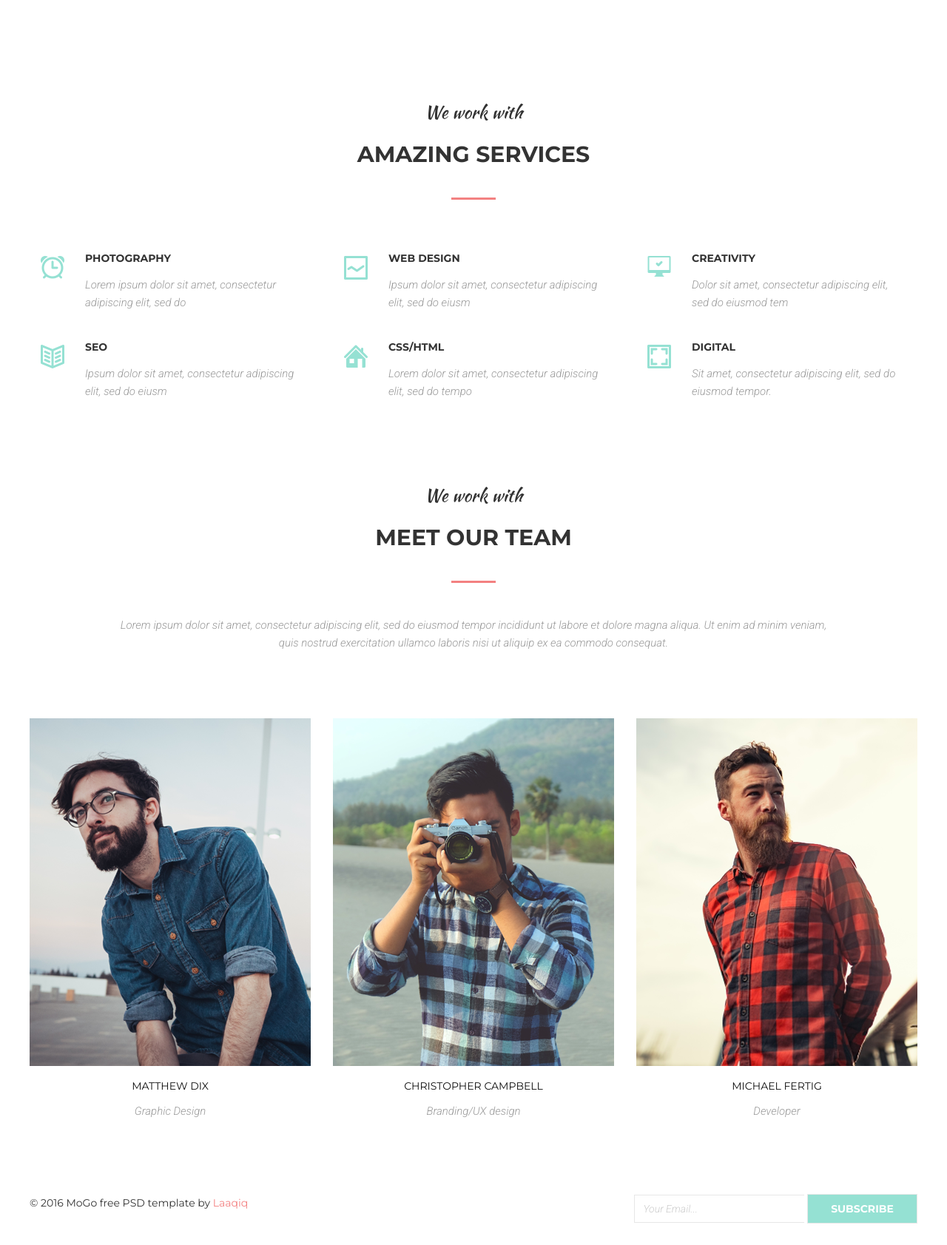
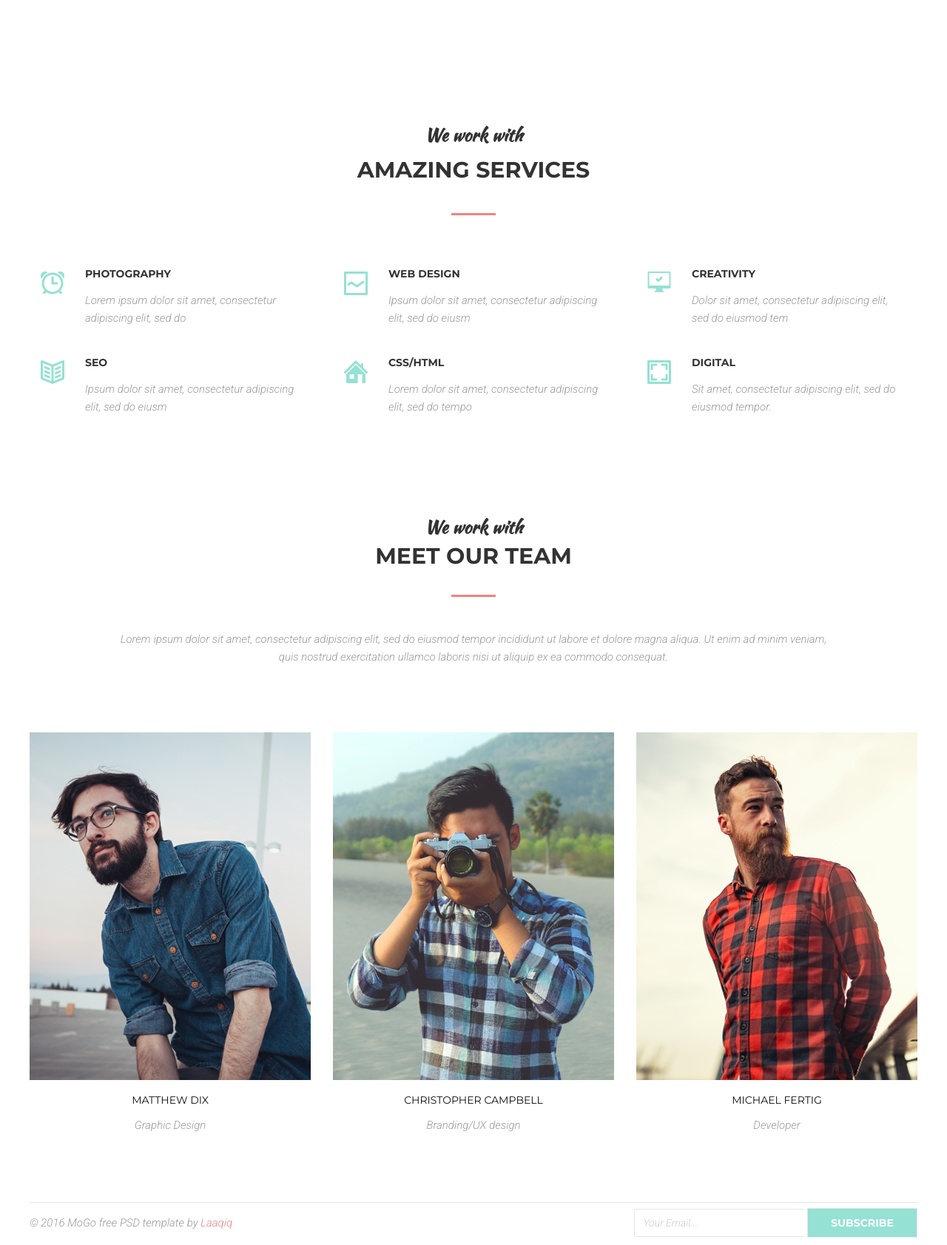
Before and after one commit to MaksimMaksimenko1997/sumrak, a plain HTML site: page module6/index.html in a window 1280 px wide. Shown: the part 80-1763 px from the top of the page at 74% size. Before the commit the page ends 1734 px from the top, so only its background shows below. Drawn offline with Linux system fonts and the light colour scheme.

Commit message:
module6-fix-flex-box

```diff
--- a/module6/css/styles.css
+++ b/module6/css/styles.css
@@ -40,13 +40,15 @@ body {
     transition: color 0.2s linear;
 }
 
-.site-navigation a:hover {
+.link-hover:hover {
     color: #f38181;
+    position: relative;
 }
 
-.site-navigation a:hover:after {
+.link-hover:hover:after {
     content: "";
     display: block;
+    position: absolute;
     width: 100%;
     height: 3px;
     background-color: #f38181;
@@ -56,26 +58,27 @@ body {
 /* list item */
 .logo-item {
     padding-top: 128px;
-    display: flex;
-    flex-direction: column;
-    align-items: center;
+    display: block;
+    text-align: center;
 }
 
 .logo-item span {
+    display: block;
     font-size: 24px;
-    font-family: "Kaushan Script" ,sans-serif;
+    line-height: 29px;
+    margin-bottom: 15px;
     color: #333333;
-    line-height: 1.2;
+    font-family: 'Kaushan Script', cursive;
+    text-transform: none;
 }
 
-.logo-item  h2 {
-    margin-top: 24px;
+.title-describe {
+    margin-top: 30px;
     font-size: 30px;
-    font-family: "Montserrat";
+    line-height: 36px;
+    font-family: 'Montserrat', sans-serif;
     color: #333333;
-    font-weight: bold;
     text-transform: uppercase;
-    line-height: 1.2;
 }
 
 .logo-item  h2:after {
@@ -158,23 +161,24 @@ body {
     display: flex;
     flex-direction: column;
     align-items: center;
+    text-align: center;
 }
 
 .logo-item2 span {
+    display: block;
+    padding-bottom: 15px;
     font-size: 24px;
-    font-family: "Kaushan Script" ,sans-serif;
     color: #333333;
-    line-height: 1.2;
+    font-family: 'Kaushan Script', cursive;
+    text-transform: none;
 }
 
-.logo-item2  h2 {
+.team-describe {
     margin-top: 24px;
     font-size: 30px;
-    font-family: "Montserrat";
+    font-family: 'Montserrat', sans-serif;
     color: #333333;
-    font-weight: bold;
     text-transform: uppercase;
-    line-height: 1.2;
 }
 
 .logo-item2  h2:after {
@@ -203,7 +207,6 @@ body {
 }
 
 .overlay {
-    height: 470px;
     position: relative;
     transition-duration: 0.2s;
     transition-timing-function: linear;
@@ -221,14 +224,13 @@ body {
     background-image:linear-gradient( rgb(243, 129, 129, 0.9) 0%,
     rgb(252, 227, 138, 0.9) 100%);
     opacity: 0;
+    display: flex;
+    justify-content: center;
+    align-items: center;
 }
 
 .button-icon:hover{
     opacity: 1;
-}
-
-.button-icon {
-    position: absolute;
 }
 
 .team-people {
@@ -251,26 +253,28 @@ body {
 .text-position {
     font-family: 'Roboto', sans-serif;
     font-size: 15px;
+    font-style: italic;
     line-height: 24px;
     color: #999999;
 }
 
-.button-icon {
-    display: flex;
-    justify-content: center;
-    align-items: center;
+.people-img img {
+    display: block;
 }
 
 .button-icon .icon{
     display: block;
     width: 56px;
     height: 56px;
+    border: 1px solid;
+    border-color: #f9bd87;
     background-position: center;
     background-repeat: no-repeat;
     background-color: #fce38a;
 }
 
-.button-icon .icon:hover {
+
+.icon:hover {
     background-color: #95e1d3;
 }
 
@@ -293,6 +297,20 @@ body {
 .footer-container {
     display: flex;
     justify-content: space-between;
+    align-items: center;
+    position: relative;
+    margin-bottom: 10px;
+}
+
+.footer-container::after {
+    content: '';
+    display: block;
+    background-color: #e5e5e5;
+    height: 1px;
+    width: 100%;
+    position: absolute;
+    top: -20%;
+    left: 0;
 }
 
 .form-subscribe {
@@ -309,7 +327,7 @@ body {
     font-family: 'Montserrat', sans-serif;
     color: #333333;
 }
-.footer-text a {
+.footer-container a {
     color: #f38181;
     text-decoration: none;
 }
--- a/module6/index.html
+++ b/module6/index.html
@@ -19,18 +19,17 @@
             <img src="img/MoGo.png" alt="site-logo" width="86" height="23">
         </a>
         <ul class="site-navigation">
-          <li><a href="#">About</a></li>
-          <li><a href="#">service</a></li>
-          <li><a href="#">work</a></li>
-          <li><a href="#">blog</a></li>
-          <li><a href="#">contact</a></li>
+          <li><a class="link-hover" href="#">About</a></li>
+          <li><a class="link-hover" href="#">service</a></li>
+          <li><a class="link-hover" href="#">work</a></li>
+          <li><a class="link-hover" href="#">blog</a></li>
+          <li><a class="link-hover" href="#">contact</a></li>
         </ul>
       </nav>
       </header>
       <section class="services">
       <div class="logo-item">
-        <span>We work with</span>
-        <h2>Amazing Services</h2>
+        <h2 class="title-describe"><span>We work with</span>Amazing Services</h2>
       </div>
       <div class="container">
         <div class="post-list icon-alarm">
@@ -85,8 +84,7 @@
     </section>
        <section class="team-people">
         <div class="logo-item2">
-          <span>We work with</span>
-          <h2>Meet our team</h2>
+          <h2 class="team-describe"><span>We work with</span>Meet our team</h2>
           <p>
             Lorem ipsum dolor sit amet, consectetur adipiscing elit, sed do eiusmod tempor incididunt ut labore et dolore magna aliqua. Ut enim ad minim veniam, quis nostrud exercitation ullamco laboris nisi ut aliquip ex ea commodo consequat.
           </p>
@@ -147,14 +145,10 @@
     </section>
     <footer>
       <div class="footer-container">
-        <div class="footer-text">
           <p>© 2016 MoGo free PSD template by <a href="#">Laaqiq</a></p>
-        </div>
         <form class="subscribe" action="#" method="POST">
-          <div class="subscribe-form">
             <input class="form-subscribe" type="text" name="subscribe-email" placeholder="Your Email...">
             <input class="button-sub" type="submit" value="subscribe">
-          </div>
         </form>
       </div>
     </footer>
```
